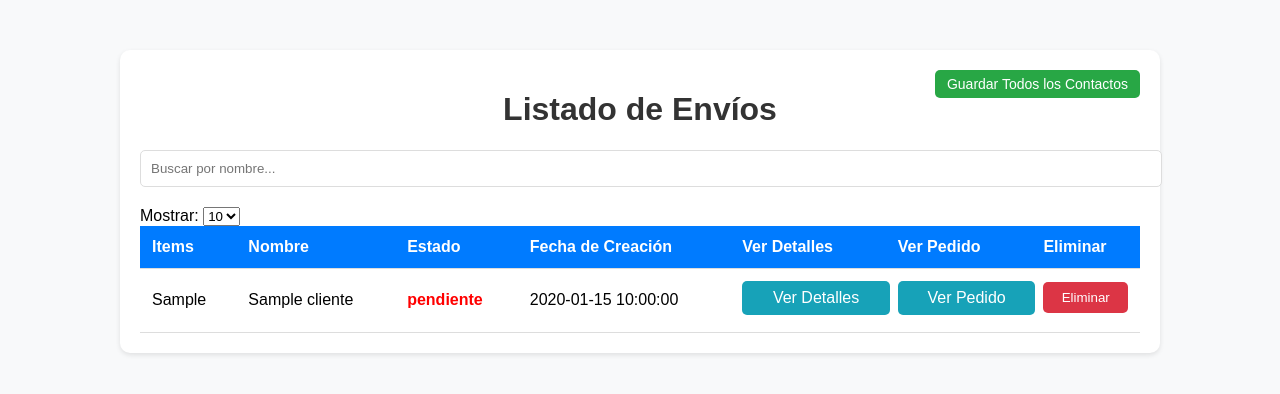
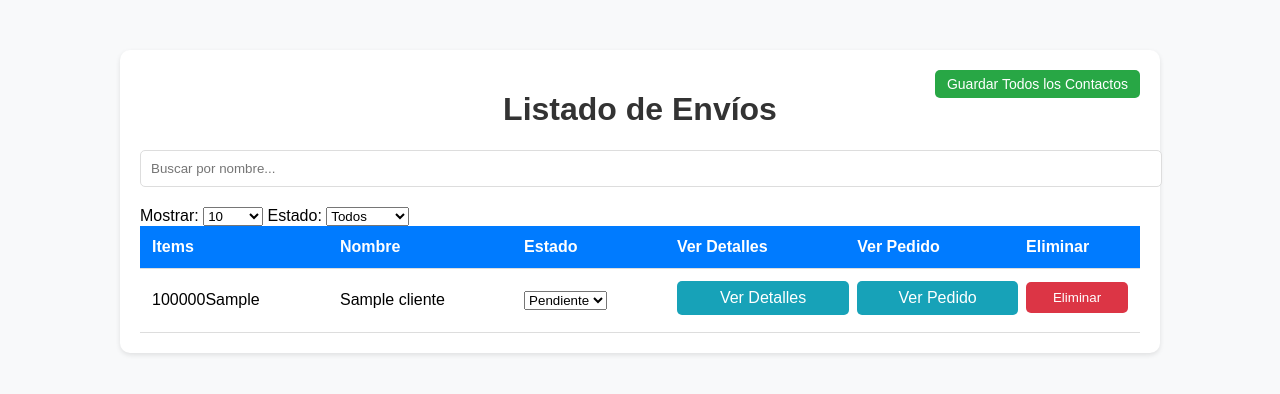
Before and after one commit to corporacionprintec/printec_envios, a PHP site: page /php/listado_envios.php in a window 1280 px wide. Shown: the top 394 px of the page. Run offline with PHP 8.4, Linux system fonts and the light colour scheme; tables that the repository leaves empty or names only in its code hold one stand-in row (values such as "Sample post").

Commit message:
proyeccion115

```diff
--- a/php/listado_envios.php
+++ b/php/listado_envios.php
@@ -4,7 +4,7 @@ if (isset($_GET['msg']) && $_GET['msg'] == 'success') {
     echo "<div style='color: green; text-align: center;'>El pedido ha sido eliminado con éxito.</div>";
 }
 
-// Verificar si las variables de entorno están definidas (producción) o usar valores por defecto (desarrollo local)
+// Configuración de la base de datos
 $servername = getenv('DB_HOST') ?: 'localhost';
 $username = getenv('DB_USER') ?: 'root';
 $password = getenv('DB_PASS') ?: '';
@@ -19,11 +19,18 @@ if ($conn->connect_error) {
     die("Conexión fallida: " . $conn->connect_error);
 }
 
-// Obtener el límite de registros seleccionados por el usuario (si no se selecciona, el valor por defecto es 10)
+// Obtener el límite de registros seleccionados por el usuario
 $limit = isset($_GET['limit']) ? intval($_GET['limit']) : 10;
 
-// Consulta SQL con límite de resultados según la selección
-$sql = "SELECT item, id, nombre, telefono, estado, fecha_creacion FROM clientes ORDER BY item DESC LIMIT $limit";
+// Obtener el filtro de estado (si no se selecciona, se muestran todos)
+$estadoFiltro = isset($_GET['estadoFiltro']) ? $_GET['estadoFiltro'] : '';
+
+// Construir la consulta SQL
+$sql = "SELECT item, id, nombre, telefono, estado FROM clientes";
+if (!empty($estadoFiltro)) {
+    $sql .= " WHERE estado = '$estadoFiltro'";
+}
+$sql .= " ORDER BY item DESC LIMIT $limit";
 $result = $conn->query($sql);
 
 if (!$result) {
@@ -38,6 +45,7 @@ if (!$result) {
     <meta name="viewport" content="width=device-width, initial-scale=1.0">
     <title>Listado de Envíos</title>
     <style>
+        /* Estilos generales */
         body {
             font-family: Arial, sans-serif;
             margin: 0;
@@ -107,6 +115,7 @@ if (!$result) {
             top: 20px;
             right: 20px;
         }
+        /* Estilos para el estado pendiente y enviado */
         .pendiente {
             color: red;
             font-weight: bold;
@@ -115,6 +124,7 @@ if (!$result) {
             color: green;
             font-weight: bold;
         }
+        /* Media queries para pantallas pequeñas */
         @media (max-width: 768px) {
             .container {
                 padding: 10px;
@@ -156,9 +166,20 @@ if (!$result) {
         <form method="GET" action="">
             <label for="limit">Mostrar:</label>
             <select name="limit" id="limit" onchange="this.form.submit()">
-                <option value="10000" <?php echo $limit == 10 ? 'selected' : ''; ?>>10</option>
-                <option value="20000" <?php echo $limit == 20 ? 'selected' : ''; ?>>20</option>
-                <option value="50000" <?php echo $limit == 50 ? 'selected' : ''; ?>>50</option>
+                <option value="10" <?php echo $limit == 10 ? 'selected' : ''; ?>>10</option>
+                <option value="20" <?php echo $limit == 20 ? 'selected' : ''; ?>>20</option>
+                <option value="50" <?php echo $limit == 50 ? 'selected' : ''; ?>>50</option>
+                <option value="100" <?php echo $limit == 100 ? 'selected' : ''; ?>>100</option>
+                <option value="1000" <?php echo $limit == 1000 ? 'selected' : ''; ?>>1000</option>
+                <option value="10000" <?php echo $limit == 10000 ? 'selected' : ''; ?>>10000</option>
+            </select>
+
+            <!-- Filtro de estado -->
+            <label for="estadoFiltro">Estado:</label>
+            <select name="estadoFiltro" id="estadoFiltro" onchange="this.form.submit()">
+                <option value="">Todos</option>
+                <option value="pendiente" <?php echo $estadoFiltro == 'pendiente' ? 'selected' : ''; ?>>Pendiente</option>
+                <option value="enviado" <?php echo $estadoFiltro == 'enviado' ? 'selected' : ''; ?>>Enviado</option>
             </select>
         </form>
 
@@ -168,7 +189,6 @@ if (!$result) {
                     <th>Items</th>
                     <th>Nombre</th>
                     <th>Estado</th>
-                    <th>Fecha de Creación</th>
                     <th>Ver Detalles</th>
                     <th>Ver Pedido</th>
                     <th>Eliminar</th>
@@ -178,13 +198,12 @@ if (!$result) {
                 <?php
                 if ($result->num_rows > 0) {
                     while ($row = $result->fetch_assoc()) {
-                        $item = $row['item'];
+                        $item = '100000' . $row['item']; // Agregar prefijo 100000
                         $nombre = $row['nombre'];
                         $estado = $row['estado'];
-                        $fecha_creacion = $row['fecha_creacion'];
 
                         // URL para ver detalles
-                        $urlVerDetalles = "https://printecenvios-production.up.railway.app/ver_pedido.html?item=" . $item;
+                        $urlVerDetalles = "https://printecenvios-production.up.railway.app/ver_pedido.html?item=" . $row['item'];
 
                         // URL de confirmación generada dinámicamente usando el campo 'id'
                         $urlConfirmacion = "https://printecenvios-production.up.railway.app/confirmacion.html?id=" . $row['id'];
@@ -195,8 +214,16 @@ if (!$result) {
                         echo "<tr>";
                         echo "<td>" . $item . "</td>";
                         echo "<td>" . $nombre . "</td>";
-                        echo '<td class="' . $estadoClass . '">' . $estado . '</td>'; // Aplicar clase al estado
-                        echo "<td>" . $fecha_creacion . "</td>"; // Mostrar la fecha de creación
+                        // Campo para cambiar estado manualmente
+                        echo "<td>
+                                <form method='POST' action='actualizar_estado.php'>
+                                    <select name='nuevo_estado' onchange='this.form.submit()'>
+                                        <option value='pendiente' " . ($estado == 'pendiente' ? 'selected' : '') . ">Pendiente</option>
+                                        <option value='enviado' " . ($estado == 'enviado' ? 'selected' : '') . ">Enviado</option>
+                                    </select>
+                                    <input type='hidden' name='id' value='" . $row['id'] . "'>
+                                </form>
+                              </td>";
 
                         // Botón para ver detalles
                         echo '<td><a href="' . $urlVerDetalles . '" class="copy-btn">Ver Detalles</a></td>';
@@ -205,24 +232,20 @@ if (!$result) {
                         echo '<td><a href="' . $urlConfirmacion . '" class="copy-btn">Ver Pedido</a></td>';
 
                         // Botón para eliminar pedido
-                        echo '<td><button class="delete-btn" onclick="eliminarPedido(' . $item . ')">Eliminar</button></td>';
+                        echo '<td><button class="delete-btn" onclick="eliminarPedido(' . $row['item'] . ')">Eliminar</button></td>';
                         echo "</tr>";
                     }
                 } else {
                     echo "<tr><td colspan='8'>No hay envíos</td></tr>";
                 }
 
-                // Cerrar la conexión a la base de datos
-                if ($conn !== null && $conn->connect_error == null) {
-                    $conn->close();
-                }
+                $conn->close();
                 ?>
             </tbody>
         </table>
     </div>
 
     <script>
-        // Función para confirmar y eliminar un pedido usando el campo item
         function eliminarPedido(item) {
             if (confirm("¿Estás seguro de eliminar este pedido?")) {
                 var form = document.createElement('form');
@@ -240,15 +263,14 @@ if (!$result) {
             }
         }
 
-        // Función para filtrar la tabla por nombre
         function filtrarTabla() {
             var input = document.getElementById("buscador");
             var filtro = input.value.toLowerCase();
             var table = document.getElementById("tablaEnvios");
             var tr = table.getElementsByTagName("tr");
 
-            for (var i = 1; i < tr.length; i++) { // Empezar en 1 para omitir el encabezado
-                var tdNombre = tr[i].getElementsByTagName("td")[1]; // Columna de nombre
+            for (var i = 1; i < tr.length; i++) {
+                var tdNombre = tr[i].getElementsByTagName("td")[1];
                 if (tdNombre) {
                     var txtValue = tdNombre.textContent || tdNombre.innerText;
                     tr[i].style.display = txtValue.toLowerCase().indexOf(filtro) > -1 ? "" : "none";
```
